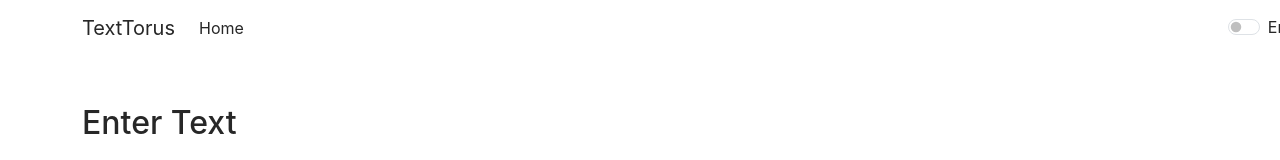
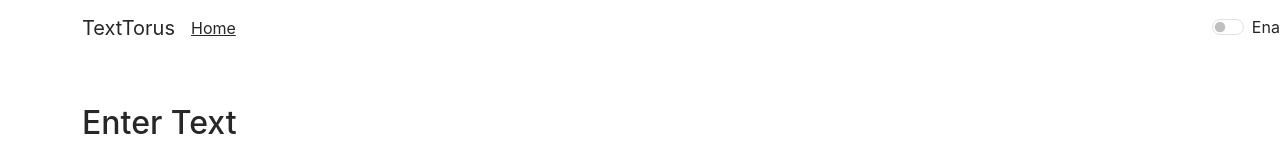
Before and after one commit to GarvBhatt/TextTorus, a React (Create React App) app: page / in a window 1280 px wide. Shown: the top 160 px of the page. Built offline with nearby package versions, Linux system fonts and the light colour scheme.

Commit message:
T Commit

```diff
--- a/src/MyComponents/Header.jsx
+++ b/src/MyComponents/Header.jsx
@@ -13,7 +13,7 @@ const Header = (props)=>
                     <Navbar.Toggle aria-controls="basic-navbar-nav" />
                     <Navbar.Collapse id="basic-navbar-nav">
                     <Nav>
-                        <Nav.Link style={props.TextStyle} href="#">Home</Nav.Link>
+                        <a style={props.TextStyle} href="#">Home</a>
                     </Nav>
                     <div style={{position:"relative", left:"61em"}}>
                         <Form.Check
```
